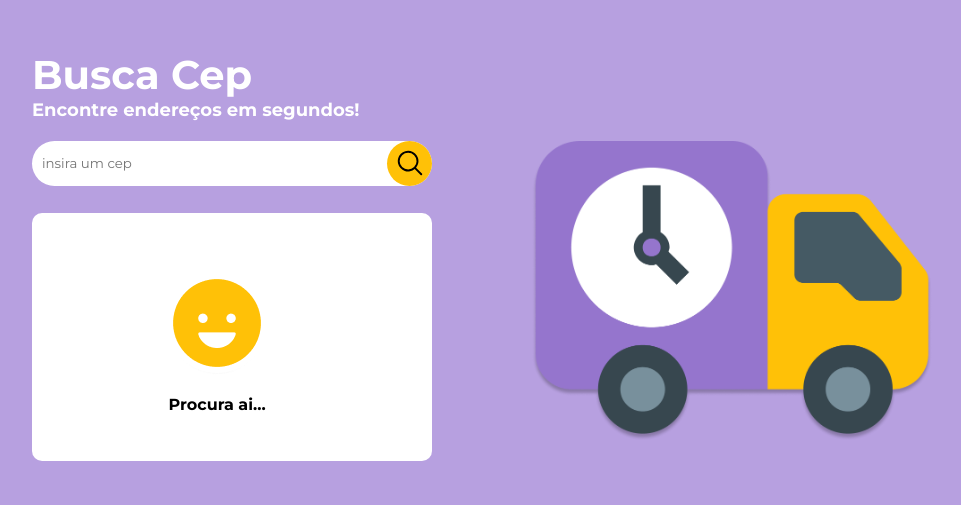
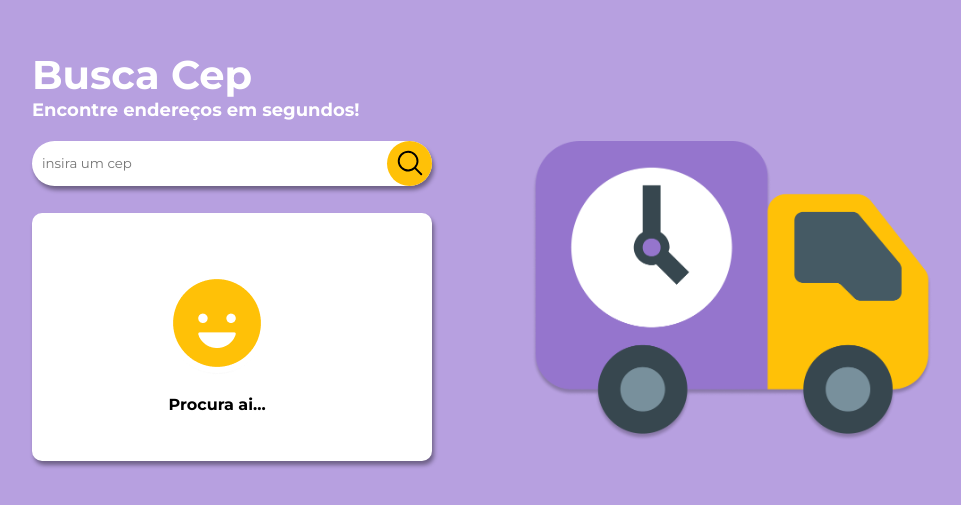
Before and after one commit to FelipePinha/Busca-CEP, a React (Vite) app: page / in a window 1280 px wide. Shown: the part 145-650 px from the top of the page, without its empty margins (158-1119 px from the left). Built offline with nearby package versions, Linux system fonts and the light colour scheme.

Commit message:
feat: add messages on output

```diff
--- a/src/components/Form/_Form.scss
+++ b/src/components/Form/_Form.scss
@@ -12,6 +12,7 @@ form {
         border: none;
         border-radius: 5rem;
         outline: none;
+        box-shadow: 0.2rem 0.4rem 0.4rem rgba($color: #000000, $alpha: 0.4);
     }
 
     button {
--- a/src/components/Output/Output.tsx
+++ b/src/components/Output/Output.tsx
@@ -1,5 +1,6 @@
 import { LocationType } from '../../types/locationTypes';
 import HappyFace from '../../images/happy-face.png';
+import SadFace from '../../images/sad-face.png';
 import './_Output.scss';
 
 interface OutputProps {
@@ -12,13 +13,20 @@ export const Output = ({ location }: OutputProps) => {
     return (
         <section className="output">
             {!location && (
-                <div className="wait-message">
+                <div className="message">
                     <img src={HappyFace} alt="carinha feliz" />
                     <p>Procura ai...</p>
                 </div>
             )}
 
-            {location && (
+            {location && location.erro && (
+                <div className="message">
+                    <img src={SadFace} alt="carinha triste" />
+                    <p>Cep não encontrado!</p>
+                </div>
+            )}
+
+            {location && !location.erro && (
                 <>
                     <p>Logadouro: {location.logradouro}</p>
                     <p>Bairro: {location.bairro}</p>
--- a/src/components/Output/_Output.scss
+++ b/src/components/Output/_Output.scss
@@ -6,6 +6,7 @@
     background-color: $white;
     padding: 4rem 5rem 4rem 2rem;
     border-radius: 1rem;
+    box-shadow: 0.2rem 0.4rem 0.4rem rgba($color: #000000, $alpha: 0.4);
 
     p {
         color: $black;
@@ -17,10 +18,11 @@
         margin: 1.5rem 0;
     }
 
-    .wait-message {
+    .message {
         display: flex;
         flex-direction: column;
         align-items: center;
+        justify-content: center;
 
         img {
             width: 10rem;
--- a/src/types/locationTypes.ts
+++ b/src/types/locationTypes.ts
@@ -9,4 +9,5 @@ export interface LocationType {
     gia: string;
     ddd: string;
     siafi: string;
+    erro?: true;
 }
```
Also changed, not shown: src/images/sad-face.png (added).
